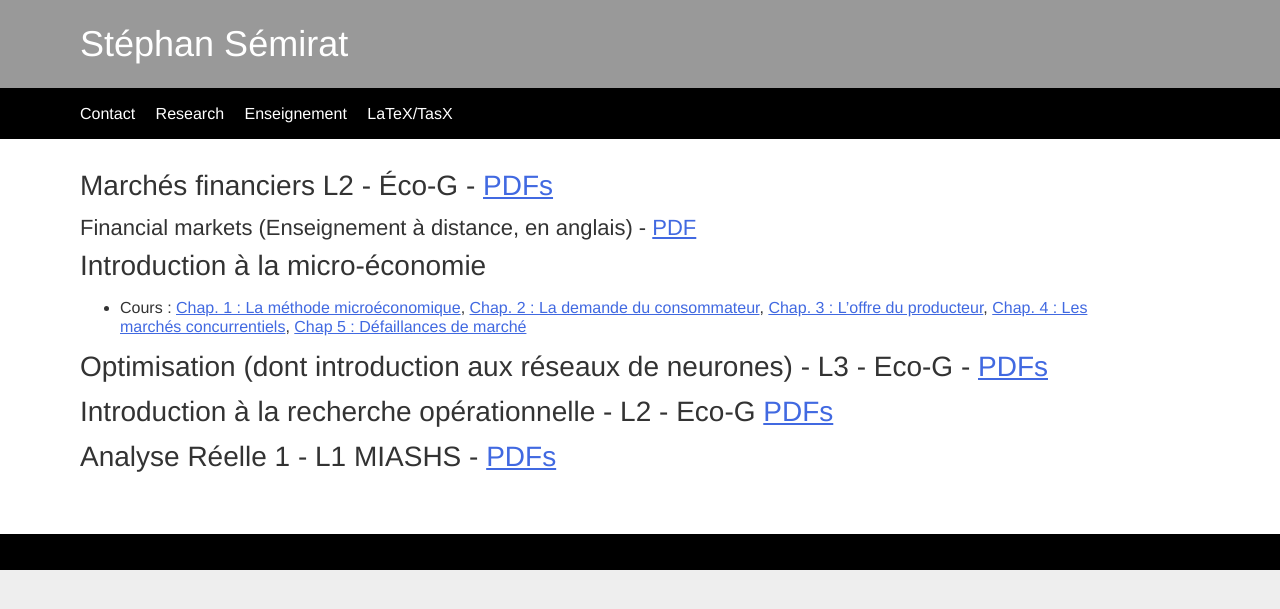
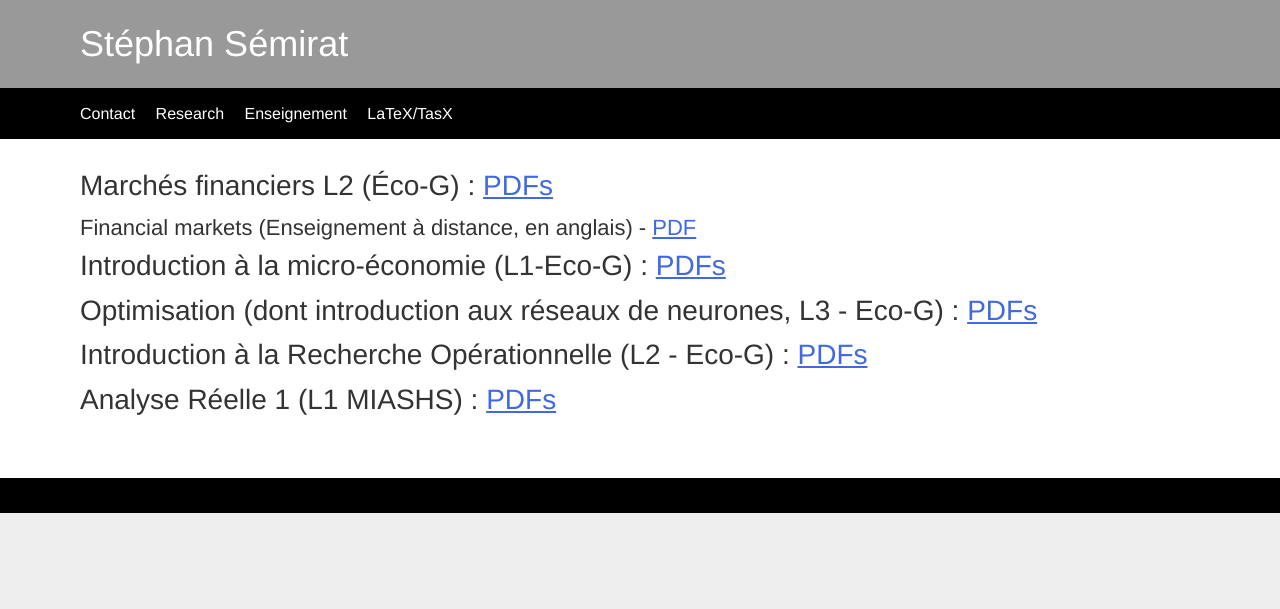
Before and after one commit to ssemirat/ssemirat.github.io, a Jekyll site: the page built from enseignement.md, in a window 1280 px wide. Shown: the top 609 px of the page. Built offline with Jekyll 4.4.1, drawn with Linux system fonts in a browser that asks for light colours.

Commit message:
modified:   enseignement.md

```diff
--- a/enseignement.md
+++ b/enseignement.md
@@ -3,15 +3,13 @@ title: "Enseignement"
 layout: "default"
 ---
 
-## Marchés financiers L2 - &Eacute;co-G - [PDFs](https://cloud.univ-grenoble-alpes.fr/s/JwjH6EGRbSpTa3K)
+## Marchés financiers L2 (&Eacute;co-G) : [PDFs](https://cloud.univ-grenoble-alpes.fr/s/JwjH6EGRbSpTa3K)
 ### Financial markets (Enseignement à distance, en anglais) - [PDF](https://cloud.univ-grenoble-alpes.fr/s/smaLBysK3ij5jEZ)
 
-## Introduction à la micro-économie
+## Introduction à la micro-économie (L1-Eco-G) : [PDFs](https://cloud.univ-grenoble-alpes.fr/s/QCAcrAg7trwWwbB)
 
-- Cours : [Chap. 1 : La méthode microéconomique](https://cloud.univ-grenoble-alpes.fr/index.php/s/qyRXyasmMHQbk2P), [Chap. 2 : La demande du consommateur](https://cloud.univ-grenoble-alpes.fr/index.php/s/5JDafjySab8G8y5), [Chap. 3 : L'offre du producteur](https://cloud.univ-grenoble-alpes.fr/index.php/s/PLPqCDAgbHg4SCi), [Chap. 4 : Les marchés concurrentiels](https://cloud.univ-grenoble-alpes.fr/index.php/s/naKYegdAzp4RB6E), [Chap 5 : Défaillances de marché](https://cloud.univ-grenoble-alpes.fr/index.php/s/ep4rnxXg25g8rp7)
+## Optimisation (dont introduction aux réseaux de neurones, L3 - Eco-G) : [PDFs](https://cloud.univ-grenoble-alpes.fr/s/5GApz4WcZj3SpR9)
 
-## Optimisation (dont introduction aux réseaux de neurones) - L3 - Eco-G - [PDFs](https://cloud.univ-grenoble-alpes.fr/s/5GApz4WcZj3SpR9)
+## Introduction à la Recherche Opérationnelle  (L2 - Eco-G) : [PDFs](https://cloud.univ-grenoble-alpes.fr/s/rSGtCaQy3QGPtH4)
 
-## Introduction à la recherche opérationnelle - L2 - Eco-G [PDFs](https://cloud.univ-grenoble-alpes.fr/s/rSGtCaQy3QGPtH4)
-
-## Analyse Réelle 1 - L1 MIASHS - [PDFs](https://cloud.univ-grenoble-alpes.fr/s/MA2f3noHpecW9sS)
+## Analyse Réelle 1 (L1 MIASHS) : [PDFs](https://cloud.univ-grenoble-alpes.fr/s/MA2f3noHpecW9sS)
```
